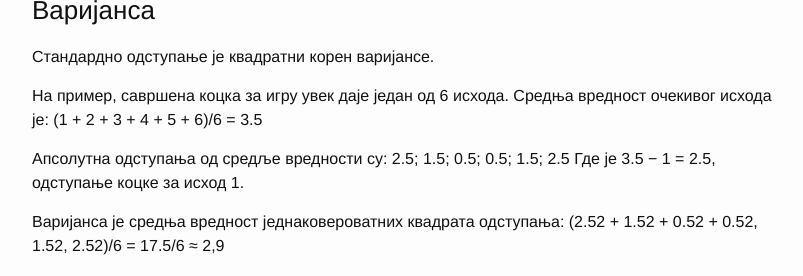
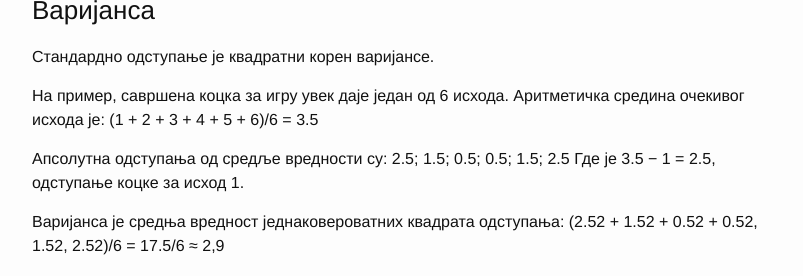
Before and after one commit to dejanbatanjac/dejanbatanjac.github.io, a Jekyll site: the page built from _posts/2019-02-05-ПЦА.md, in a window 1280 px wide and 900 px high, scrolled down 687 px, cut to the strip 173-900 px from the top of the window. Shown: the top 276 px of the strip, without its empty margins (238-1041 px from the left). Built offline with Jekyll 4.4.1, drawn with Linux system fonts in a browser that asks for light colours; our own code applies the rules of GitHub Pages for plain Markdown files.

Commit message:
Термин

```diff
--- a/_posts/2019-02-05-ПЦА.md
+++ b/_posts/2019-02-05-ПЦА.md
@@ -21,7 +21,7 @@ published: true
 
 Стандардно одступање је квадратни корен варијансе.
 
-На пример, савршена коцка за игру увек даје један од 6 исхода. Средња вредност очекивог исхода је:  (1 + 2 + 3 + 4 + 5 + 6)/6 = 3.5
+На пример, савршена коцка за игру увек даје један од 6 исхода. Аритметичка средина очекивог исхода је:  (1 + 2 + 3 + 4 + 5 + 6)/6 = 3.5
 
 Апсолутна одступања од средље вредности су:  2.5; 1.5; 0.5; 0.5; 1.5; 2.5
 Где је 3.5 − 1 = 2.5, одступање коцке за исход 1.
```
